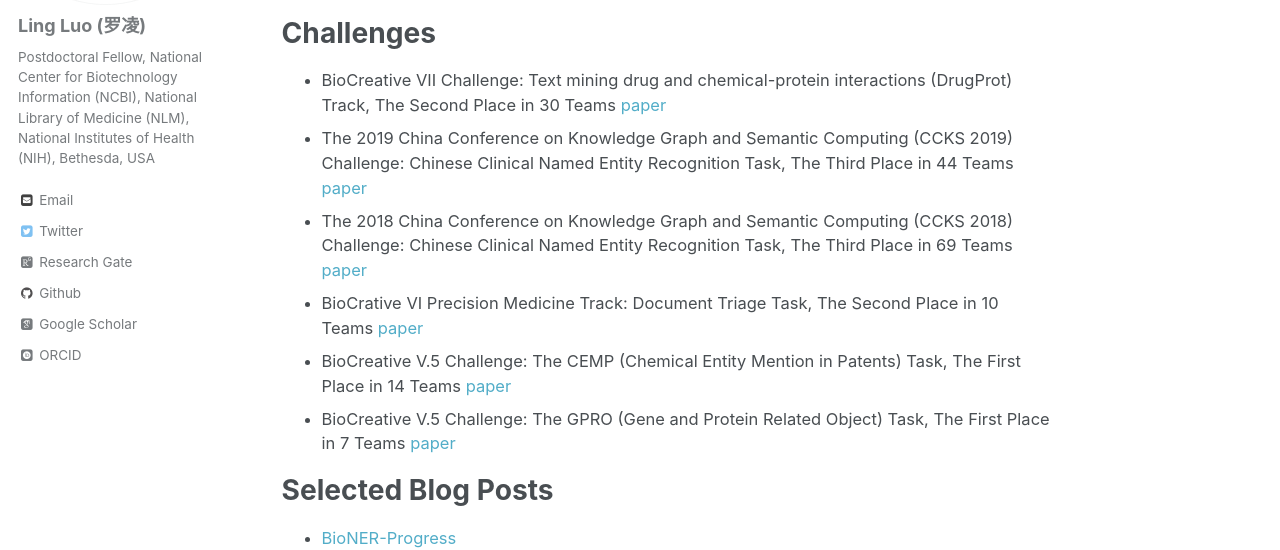
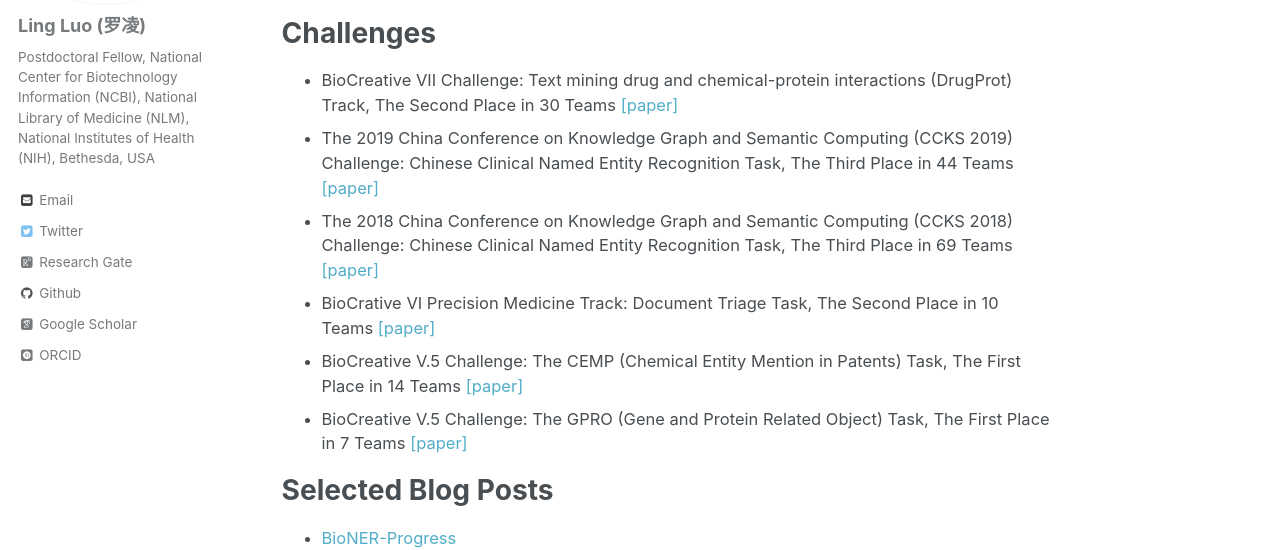
Before and after one commit to lingluodlut/lingluodlut.github.io, a Jekyll site: the page built from _pages/about.md, in a window 1280 px wide and 900 px high, scrolled down 1126 px. Shown: the part 165-715 px from the top of the window. Built offline with Jekyll 4.4.1, drawn with Linux system fonts in a browser that asks for light colours; some web fonts are replaced.

```diff
--- a/_pages/about.md
+++ b/_pages/about.md
@@ -35,12 +35,12 @@ PhD Thesis
 
 Challenges
 =====
-- BioCreative VII Challenge: Text mining drug and chemical-protein interactions (DrugProt) Track, The Second Place in 30 Teams [paper](https://doi.org/10.1093/database/baac058)
-- The 2019 China Conference on Knowledge Graph and Semantic Computing (CCKS 2019) Challenge: Chinese Clinical Named Entity Recognition Task, The Third Place in 44 Teams [paper](https://www.researchgate.net/profile/Ling-Luo-9/publication/335824610_DUTIR_at_the_CCKS-2019_Task1_Improving_Chinese_Clinical_Named_Entity_Recognition_using_Stroke_ELMo_and_Transfer_Learning/links/61aa212f50e22929cd42b062/DUTIR-at-the-CCKS-2019-Task1-Improving-Chinese-Clinical-Named-Entity-Recognition-using-Stroke-ELMo-and-Transfer-Learning.pdf)
-- The 2018 China Conference on Knowledge Graph and Semantic Computing (CCKS 2018) Challenge: Chinese Clinical Named Entity Recognition Task, The Third Place in 69 Teams [paper](http://ceur-ws.org/Vol-2242/paper02.pdf)
-- BioCrative VI Precision Medicine Track: Document Triage Task, The Second Place in 10 Teams [paper](https://doi.org/10.1093/database/bay097)
-- BioCreative V.5 Challenge: The CEMP (Chemical Entity Mention in Patents) Task, The First Place in 14 Teams [paper](https://doi.org/10.1186/s13321-018-0318-3)
-- BioCreative V.5 Challenge: The GPRO (Gene and Protein Related Object) Task, The First Place in 7 Teams [paper](https://doi.org/10.1186/s13321-018-0318-3)
+- BioCreative VII Challenge: Text mining drug and chemical-protein interactions (DrugProt) Track, The Second Place in 30 Teams [\[paper\]](https://doi.org/10.1093/database/baac058)
+- The 2019 China Conference on Knowledge Graph and Semantic Computing (CCKS 2019) Challenge: Chinese Clinical Named Entity Recognition Task, The Third Place in 44 Teams [\[paper\]](https://www.researchgate.net/profile/Ling-Luo-9/publication/335824610_DUTIR_at_the_CCKS-2019_Task1_Improving_Chinese_Clinical_Named_Entity_Recognition_using_Stroke_ELMo_and_Transfer_Learning/links/61aa212f50e22929cd42b062/DUTIR-at-the-CCKS-2019-Task1-Improving-Chinese-Clinical-Named-Entity-Recognition-using-Stroke-ELMo-and-Transfer-Learning.pdf)
+- The 2018 China Conference on Knowledge Graph and Semantic Computing (CCKS 2018) Challenge: Chinese Clinical Named Entity Recognition Task, The Third Place in 69 Teams [\[paper\]](http://ceur-ws.org/Vol-2242/paper02.pdf)
+- BioCrative VI Precision Medicine Track: Document Triage Task, The Second Place in 10 Teams [\[paper\]](https://doi.org/10.1093/database/bay097)
+- BioCreative V.5 Challenge: The CEMP (Chemical Entity Mention in Patents) Task, The First Place in 14 Teams [\[paper\]](https://doi.org/10.1186/s13321-018-0318-3)
+- BioCreative V.5 Challenge: The GPRO (Gene and Protein Related Object) Task, The First Place in 7 Teams [\[paper\]](https://doi.org/10.1186/s13321-018-0318-3)
 
 Selected Blog Posts
 =====
```
